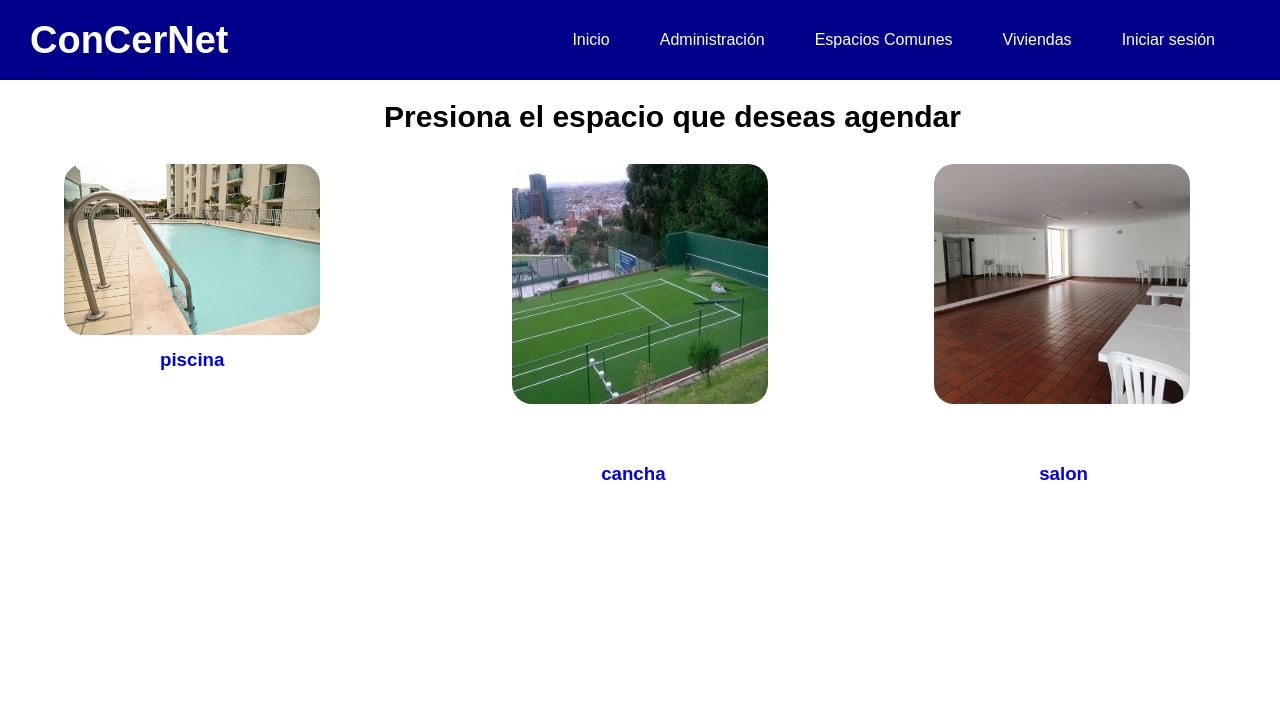
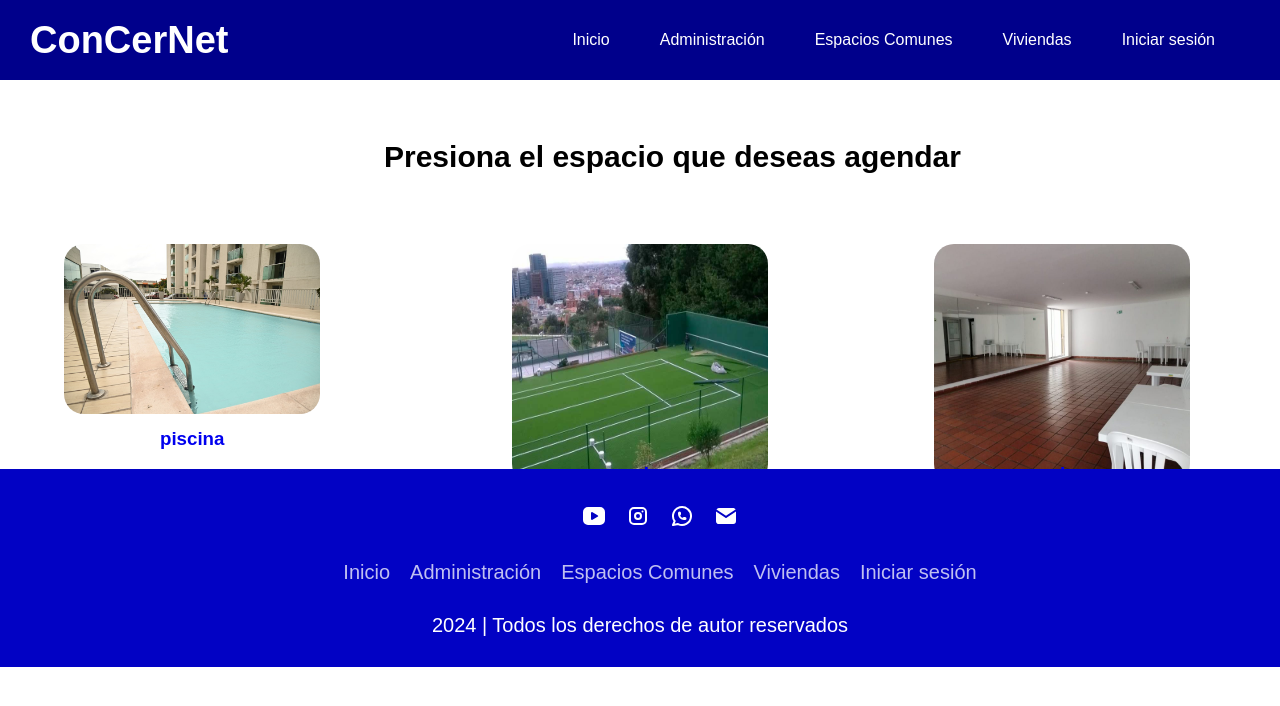
Before and after one commit to ConCerNet/ConCerNet, a React (Create React App) app in the folder concernet/: page /Espacios in a window 1280 px wide. Shown: the top 706 px of the page. Built offline with nearby package versions, Linux system fonts and the light colour scheme.

Commit message:
colocacion del footer y correcciones css

```diff
--- a/concernet/src/Pages/Agendamiento.jsx
+++ b/concernet/src/Pages/Agendamiento.jsx
@@ -3,6 +3,7 @@ import NavBar from "../Components/NavBar";
 import '../Styles/Agendamiento.css';
 import { useParams } from "react-router-dom";
 import espacios from "../EspaciosData";
+import Footer from "../Components/Footer";
 
 const Agendamiento = () => {
   const { id } = useParams();
@@ -31,6 +32,7 @@ const Agendamiento = () => {
             <button type="submit">Agendar</button>
         </form>
       </div>
+      <Footer/>
     </div>
   );
 };
--- a/concernet/src/Pages/Espacios.jsx
+++ b/concernet/src/Pages/Espacios.jsx
@@ -5,6 +5,7 @@ import salon from '../Images/salonSocial.jpeg';
 import '../Styles/Espacios.css';
 import { Link } from "react-router-dom";
 import React from 'react';
+import Footer from "../Components/Footer";
 
 const Espacios = ()=>{
     const espacios = [
@@ -28,6 +29,7 @@ const Espacios = ()=>{
                             </Link>
                         ))}
                 </div>
+            <Footer/>
         </div>
     );
 };
--- a/concernet/src/Pages/Management.jsx
+++ b/concernet/src/Pages/Management.jsx
@@ -2,6 +2,7 @@ import NavBar from "../Components/NavBar";
 import "../Styles/Management.css";
 import historial from "../Images/receipt.svg";
 import pago from "../Images/cash-register.svg";
+import Footer from "../Components/Footer";
 
 const Management = () => {
     return(
@@ -39,6 +40,7 @@ const Management = () => {
                     </div>
                 </div>
             </div>
+            <Footer/>
         </div>
     )
 };
--- a/concernet/src/Pages/ViviendaInfo.jsx
+++ b/concernet/src/Pages/ViviendaInfo.jsx
@@ -4,6 +4,7 @@ import viviendas from "../viviendasData"; // Importa los datos de las viviendas
 import "../Styles/ViviendaInfo.css"; // Importa el archivo de estilos
 import { Link } from "react-router-dom";
 import NavBar from "../Components/NavBar";
+import Footer from "../Components/Footer";
 
 const ViviendaInfo = () => {
   const { id } = useParams();
@@ -35,6 +36,7 @@ const ViviendaInfo = () => {
           </div>
         </div>
       </div>
+      <Footer/>
     </div>
   );
 };
--- a/concernet/src/Pages/Viviendas.jsx
+++ b/concernet/src/Pages/Viviendas.jsx
@@ -2,6 +2,8 @@ import ViviendasList from "../Components/ViviendasList";
 import "../Styles/Viviendas.css"; // Importa el archivo de estilos
 import viviendas from "../viviendasData";
 import NavBar from "../Components/NavBar";
+import Footer from "../Components/Footer";
+
 
 const Viviendas = () => {
   return (
@@ -11,6 +13,7 @@ const Viviendas = () => {
         <h1>Viviendas Disponibles</h1>
         <ViviendasList viviendas={viviendas} />
       </div>
+      <Footer/>
     </div>
   );
 };
--- a/concernet/src/Styles/Espacios.css
+++ b/concernet/src/Styles/Espacios.css
@@ -4,6 +4,7 @@
     margin-top: 100px;
     margin-left: 30%;
     position: relative;
+    padding: 15px 0px;
 }
 
 .espaciosList{
```
Lines whose indentation alone changed are shown as unchanged.
